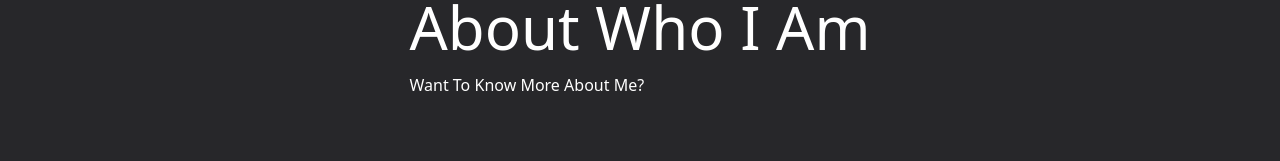
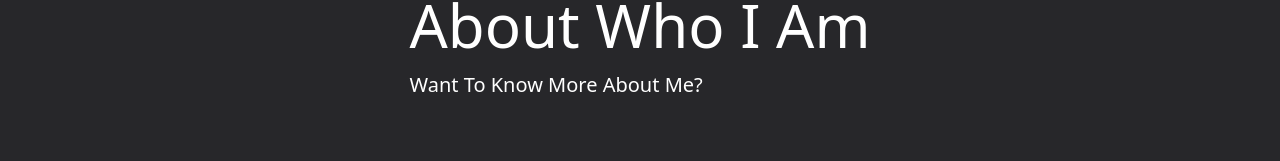
Before and after one commit to radityaseptian/portofolio, a React (Vite) app: page /about in a window 1280 px wide. Shown: the part 355-516 px from the top of the page. Built offline with nearby package versions, Linux system fonts and the light colour scheme.

Commit message:
fix font size

```diff
--- a/src/components/HeaderAnimation.jsx
+++ b/src/components/HeaderAnimation.jsx
@@ -4,7 +4,7 @@ import { animation } from "../config/string"
 export default function HeaderAnimation({description}) {
   let value = animation(description)
   return (
-    <div>
+    <div className="text-lg md:text-xl">
       {value.map((item) => {
         return <span key={item}>{item} </span>
       })}
```
